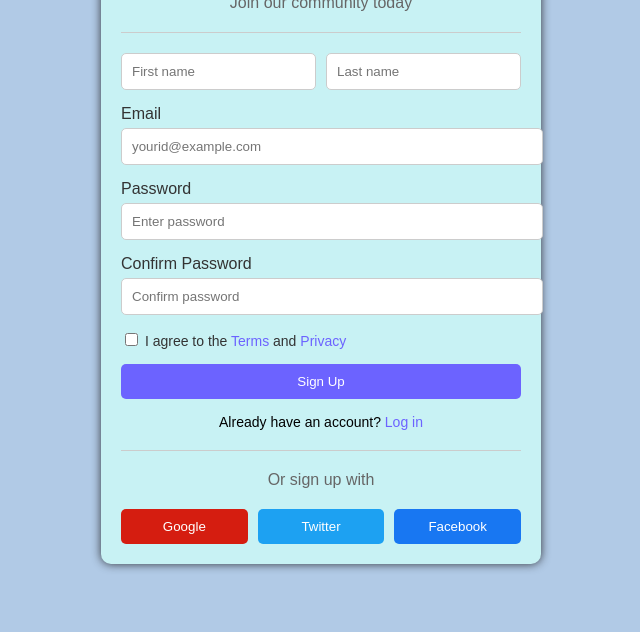
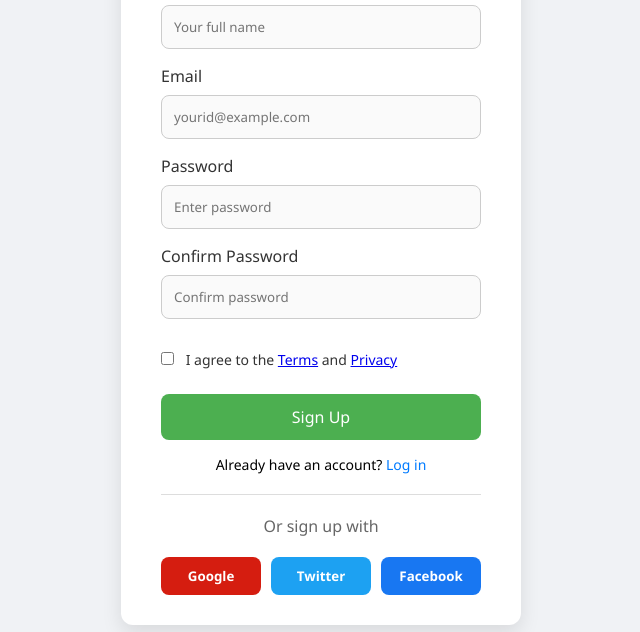
Before and after one commit to VedikaBarsaiyan/CommunityPulses130, a plain HTML site: page Registrationpage.html in a window 1280 px wide. Shown: the part 168-800 px from the top of the page, without its empty margins (319-959 px from the left). Drawn offline with Linux system fonts and the light colour scheme.

Commit message:
Update Registrationpage.html
update and do some changes in registration part

```diff
--- a/Registrationpage.html
+++ b/Registrationpage.html
@@ -4,98 +4,97 @@
     <meta charset="UTF-8">
     <title>Registration - Community Pulses</title>
     <style>
+        * {
+            box-sizing: border-box;
+            margin: 0;
+            padding: 0;
+            font-family: 'Segoe UI', Tahoma, Geneva, Verdana, sans-serif;
+        }
+
         body {
-            background-color: #96b8debc;
-            font-family: Arial, sans-serif;
+            background: #f0f2f5;
             display: flex;
             justify-content: center;
             align-items: center;
             height: 100vh;
-            margin: 0;
         }
 
         .container {
-            background-color: #c8f2f4;
-            padding: 20px;
-            border-radius: 10px;
-            box-shadow: 0 0 10px #111010cb;
-            width: 90%;
+            background: #fff;
+            padding: 30px 40px;
+            border-radius: 12px;
+            box-shadow: 0 8px 20px rgba(0, 0, 0, 0.1);
             max-width: 400px;
+            width: 100%;
         }
 
         h1 {
-            text-align: center;
+            font-size: 24px;
+            margin-bottom: 10px;
             color: #333;
-            margin-bottom: 10px;
         }
 
         p {
-            text-align: center;
             color: #666;
             margin-bottom: 20px;
         }
 
-        label {
-            display: block;
-            margin-bottom: 5px;
+        hr {
+            border: none;
+            border-top: 1px solid #ddd;
+            margin: 20px 0;
+        }
+
+        form input[type="text"],
+        form input[type="email"],
+        form input[type="password"] {
+            width: 100%;
+            padding: 12px;
+            margin: 8px 0 16px;
+            border: 1px solid #ccc;
+            border-radius: 8px;
+            background: #fafafa;
+        }
+
+        form label {
+            font-weight: 500;
             color: #333;
         }
 
-        input[type="text"],
-        input[type="email"],
-        input[type="password"] {
-            width: 100%;
-            padding: 10px;
-            margin-bottom: 15px;
-            border: 1px solid #ccc;
-            border-radius: 5px;
-        }
-
-        .name-group {
-            display: flex;
-            gap: 10px;
-        }
-
-        .name-group input {
-            flex: 1;
-        }
-
         .checkbox {
-            margin-bottom: 15px;
+            margin: 15px 0;
             font-size: 14px;
         }
 
-        .checkbox a {
-            color: #6C63FF;
-            text-decoration: none;
+        .checkbox input {
+            margin-right: 8px;
         }
 
-        .checkbox a:hover {
-            text-decoration: underline;
+        button[type="submit"] {
+            width: 100%;
+            padding: 12px;
+            background: #4CAF50;
+            color: white;
+            border: none;
+            border-radius: 8px;
+            font-size: 16px;
+            cursor: pointer;
+            margin-top: 10px;
+            transition: background 0.3s;
         }
 
-        button {
-            width: 100%;
-            padding: 10px;
-            background-color: #6C63FF;
-            color: white;
-            border: none;
-            border-radius: 5px;
-            cursor: pointer;
-        }
-
-        button:hover {
-            background-color: #574fd3;
+        button[type="submit"]:hover {
+            background: #45a049;
         }
 
         .login-link {
             text-align: center;
-            margin-top: 15px;
+            margin: 15px 0;
             font-size: 14px;
         }
 
         .login-link a {
-            color: #6C63FF;
+            color: #007BFF;
             text-decoration: none;
         }
 
@@ -103,19 +102,38 @@
             text-decoration: underline;
         }
 
-        hr {
-            margin: 20px 0;
-            border: 0;
-            border-top: 1px solid #ccc;
-        }
-
         .social-buttons {
             display: flex;
             gap: 10px;
+            justify-content: space-between;
+            margin-top: 10px;
         }
 
         .social-buttons button {
             flex: 1;
+            padding: 10px;
+            border: none;
+            color: #fff;
+            border-radius: 8px;
+            cursor: pointer;
+            font-weight: bold;
+            transition: opacity 0.3s;
+        }
+
+        .social-buttons button:hover {
+            opacity: 0.9;
+        }
+
+        .google-btn {
+            background-color: #d51d10;
+        }
+
+        .twitter-btn {
+            background-color: #1da1f2;
+        }
+
+        .facebook-btn {
+            background-color: #1877f2;
         }
     </style>
 </head>
@@ -126,10 +144,8 @@
         <hr>
 
         <form action="#" method="POST">
-            <div class="name-group">
-                <input type="text" name="firstName" placeholder="First name" required>
-                <input type="text" name="lastName" placeholder="Last name" required>
-            </div>
+            <label for="fullName">Full Name</label>
+            <input type="text" id="fullName" name="fullName" placeholder="Your full name" required>
 
             <label for="email">Email</label>
             <input type="email" id="email" name="email" placeholder="yourid@example.com" required>
@@ -154,11 +170,11 @@
 
             <hr>
 
-            <p style="text-align:center; color: #666;">Or sign up with</p>
+            <p style="text-align:center;">Or sign up with</p>
             <div class="social-buttons">
-                <button style="background-color: #d51d10;">Google</button>
-                <button style="background-color: #1da1f2;">Twitter</button>
-                <button style="background-color: #1877f2;">Facebook</button>
+                <button type="button" class="google-btn">Google</button>
+                <button type="button" class="twitter-btn">Twitter</button>
+                <button type="button" class="facebook-btn">Facebook</button>
             </div>
         </form>
     </div>
```
